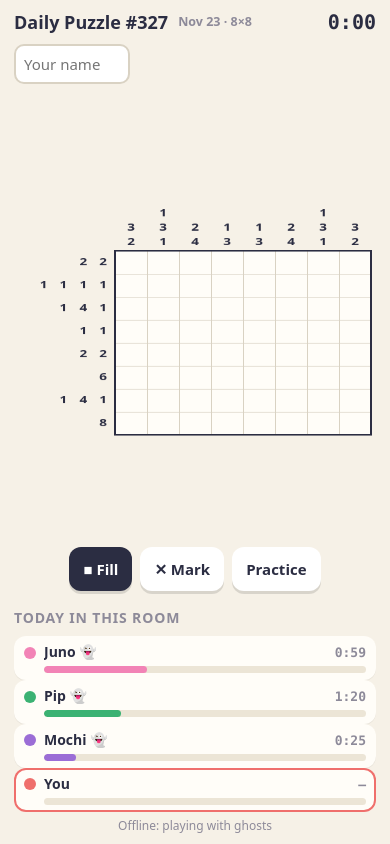
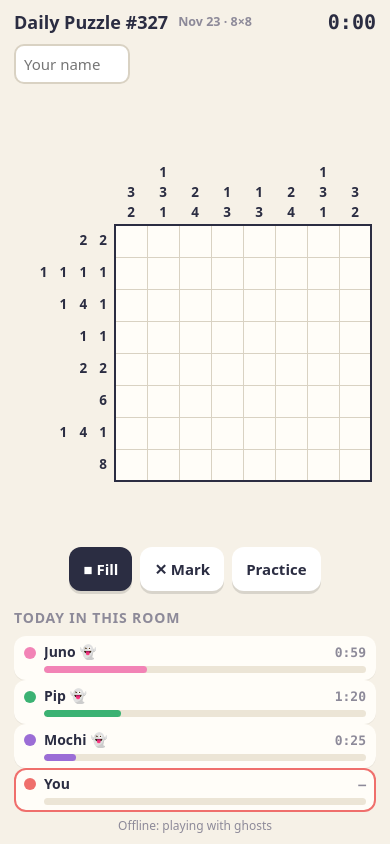
Before and after one commit to multiplayeragent/daily-puzzle, a plain HTML site: page index.html in a window 390 px wide. Drawn offline with Linux system fonts and the light colour scheme.

Commit message:
On phones the board no longer squashes and taps land on the square you touched, another player's progress can't inject code into the room list, and a live ops change of how full the picture is gets its own puzzle, saved grid and board.
Co-Authored-By: Claude Opus 5.5 <noreply@anthropic.com>

```diff
--- a/index.html
+++ b/index.html
@@ -82,7 +82,7 @@
  *     solvers whose progress every client works out from `at` and `dur` (timestamps, not
  *     ticks), so a new host just carries on.
  *   - "solved" {t} is an event for the toast only; the time is in the solver's `prog`.
- *   - Live ops: mp.live.config.size / .fill change the puzzle; .banner or an active event
+ *   - Live ops: mp.live.config.size / .fill change the puzzle (and its board and saved grid); .banner or an active event
  *     shows a banner. Defaults come from CONFIG.
  *   - Leaderboard "daily-YYYYMMDD": one board per day, lower time is better (it stores
  *     3600000 - ms). Your streak is in your player save (localStorage offline).
@@ -214,6 +214,7 @@ function layout() {
   geo.x0 = Math.round((r.width - geo.cs * (n + clueW)) / 2 + geo.cs * clueW); geo.y0 = Math.round((r.height - geo.cs * (n + clueH)) / 2 + geo.cs * clueH);
 }
 addEventListener("resize", layout); addEventListener("orientationchange", layout);
+if (window.ResizeObserver) new ResizeObserver(() => layout()).observe(cv); // the room list growing (phones: it sits under the board) resizes the board too
 const clueText = (cells) => clueOf(cells.map((v) => (v === 1 ? 1 : 0))).join();
 const rowOk = (r) => clueText(game.cells[r]) === game.pz.rows[r].join();
 const colOk = (c) => clueText(column(game.cells, c)) === game.pz.cols[c].join();
@@ -312,14 +313,15 @@ function recordSolve(day, ms) {
   if (!ATTRACT) store.write(save);
 }
 const streakNow = () => (save.last === dayKey() || save.last === dayKey(Date.now() - 86400000) ? save.streak : 0);
-const boardName = () => `${CONFIG.boardPrefix}-${game.day}${game.pz.n !== CONFIG.size ? "-" + game.pz.n : ""}`;
+const boardName = () => `${CONFIG.boardPrefix}-${game.day}${game.pz.n !== CONFIG.size ? "-" + game.pz.n : ""}${game.fill !== CONFIG.fill ? "-f" + Math.round(game.fill * 100) : ""}`;
+const puzzleKey = (n) => `${dayKey()}.${n}${fillNow() !== CONFIG.fill ? "." + fillNow() : ""}`; // today's puzzle: day, size, and fill when live ops changed it
 function gridKey() { return `daily-puzzle.grid.${game.key}`; }
 function saveGrid() { if (game.mode === "daily" && !ATTRACT) try { localStorage.setItem(gridKey(), JSON.stringify({ cells: game.cells, start: game.start })); } catch {} }
 /** Today's puzzle (or a practice one): your grid comes back if you were part way through. */
 function startPuzzle(mode) {
   game.mode = mode; game.day = dayKey(); game.solvedMs = 0; game.start = 0; parts.length = 0;
   const n = sizeNow(), seed = mode === "daily" ? `${game.day}:${n}:${fillNow()}` : "practice" + Math.random();
-  game.key = `${game.day}.${n}`; game.pz = makePuzzle(seed, n, fillNow());
+  game.key = puzzleKey(n); game.fill = fillNow(); game.pz = makePuzzle(seed, n, fillNow());
   game.cells = Array.from({ length: n }, () => Array(n).fill(0));
   if (mode === "daily" && !ATTRACT) {
     const kept = parse((() => { try { return localStorage.getItem(gridKey()); } catch { return null; } })(), null);
@@ -373,8 +375,9 @@ function roster() {
   const now = Date.now(), out = [];
   for (const id of livePlayers()) {
     if (ATTRACT && id === net.sessionId) continue;
-    const p = S.entities.players[id] || {}, me = id === net.sessionId, pr = me ? { d: game.mode === "daily" ? game.day : "practice", p: progress(), st: game.start, t: game.solvedMs } : parse(p.prog, {});
-    out.push({ id, n: me ? (myName || "You") : p.n || "Player", c: me ? myColor : p.c || "#999", me, p: pr.d === game.day ? pr.p || 0 : 0, t: pr.d === game.day ? pr.t || 0 : 0, st: pr.st, note: pr.d === "practice" ? "practicing" : pr.d !== game.day ? "not started" : "" });
+    const p = S.entities.players[id] || {}, me = id === net.sessionId, pr = me ? { d: game.mode === "daily" ? game.day : "practice", p: progress(), st: game.start, t: game.solvedMs } : parse(p.prog, {}) || {};
+    const num = (v, hi) => Math.max(0, Math.min(hi, Math.floor(+v) || 0)); // another player's numbers go into HTML: numbers only
+    out.push({ id, n: me ? (myName || "You") : p.n || "Player", c: me ? myColor : p.c || "#999", me, p: pr.d === game.day ? num(pr.p, 100) : 0, t: pr.d === game.day ? num(pr.t, 864e5) : 0, st: num(pr.st, Date.now()), note: pr.d === "practice" ? "practicing" : pr.d !== game.day ? "not started" : "" });
   }
   for (const g of (ghosts() || { list: [] }).list) { const p = ghostProgress(g, now); out.push({ id: g.i, n: g.n, c: g.c, ghost: true, p, t: p >= 100 ? g.dur : 0, st: g.at }); }
   return out.sort((a, b) => (a.t && b.t ? a.t - b.t : a.t ? -1 : b.t ? 1 : b.p - a.p));
@@ -465,11 +468,11 @@ function fixColor() {
 (async function start() {
   net = await connect();
   net.onState((st) => { S = st; });
-  net.on("solved", (m, from) => { const p = S.entities.players[from]; if (m && p && !announced.has(from + game.day)) { announced.add(from + game.day); toast(`${p.n || "Someone"} solved it in ${fmt(m.t)}!`); } });
+  net.on("solved", (m, from) => { const p = S.entities.players[from]; if (m && p && +m.t >= 1000 && +m.t < 864e5 && !announced.has(from + game.day)) { announced.add(from + game.day); toast(`${p.n || "Someone"} solved it in ${fmt(m.t)}!`); } });
   net.onDisconnect(() => { dropped = true; $("net").textContent = "Reconnecting…"; });
   net.onReconnect(() => { dropped = false; });
   // a live ops change of size or fill swaps in the new puzzle if you haven't started this one
-  net.onLive(() => { if (game.pz && !game.start && game.mode === "daily" && game.key !== `${dayKey()}.${sizeNow()}`) startPuzzle("daily"); hud(); });
+  net.onLive(() => { if (game.pz && !game.start && game.mode === "daily" && game.key !== puzzleKey(sizeNow())) startPuzzle("daily"); hud(); });
   if (!net.offline && typeof MP !== "undefined") player = MP.auth({ key: MP_CONNECT.key, apiUrl: MP_CONNECT.apiUrl });
   if (!ATTRACT) save = { ...save, ...(await store.load()) };
   const taken = new Set([...Object.entries(S.entities.players || {}).filter(([id]) => id !== net.sessionId).map(([, p]) => p.c), ...(ghosts()?.list || []).map((g) => g.c)]);
--- a/starter.json
+++ b/starter.json
@@ -3,7 +3,7 @@
   "genre": "puzzle",
   "dim": "2D",
   "mode": "Versus",
-  "players": "1+",
+  "players": "1–30",
   "hook": "One new puzzle a day. Beat your friends’ time.",
   "how": "Everyone in the world gets the same picture puzzle each day. Fill the squares so every row and column matches its numbers, and a little picture appears. Your time goes on today's board, and your streak grows every day you solve it.",
   "controls": "Tap or drag to fill squares; switch to ✕ Mark (or right-click) to mark empty ones",
```
Also changed, not shown: 1 other file.
